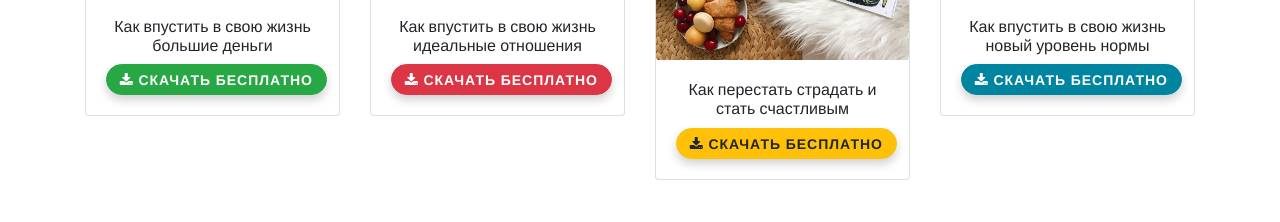
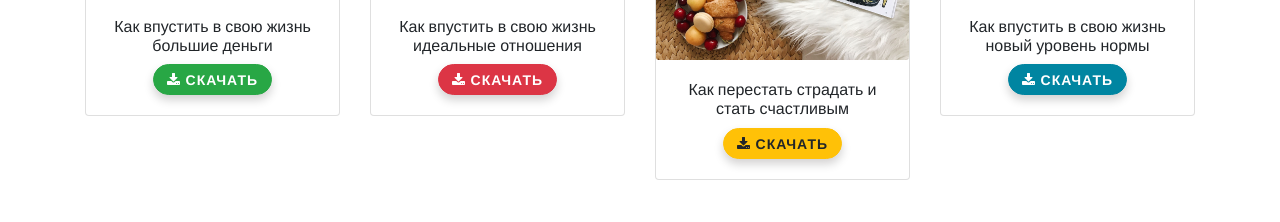
Before and after one commit to leilych/leilych.github.io, a plain HTML site: page index.html in a window 1280 px wide. Shown: the part 782-1004 px from the top of the page. Drawn offline with nearby package versions, Linux system fonts and the light colour scheme.

Commit message:
Update index.html

```diff
--- a/index.html
+++ b/index.html
@@ -70,7 +70,7 @@
 					<img src="img/green.jpg" alt="" class="card-img">
 					<div class="card-body">
 						<h6 class="card-text" style="font-weight: 300;">Как впустить в свою жизнь <strong>большие деньги</strong></h6>
-						<a href="http://kniga-trutneva.ru/altaikyzyla" target="_blank" class="btn my-btn-sm btn-success text-truncate"><i class="fa fa-download"></i> Скачать бесплатно</a>
+						<a href="http://kniga-trutneva.ru/altaikyzyla" target="_blank" class="btn my-btn-sm btn-success" style="white-space:normal !important"><i class="fa fa-download"></i> Скачать</a>
 					</div>
 				</div>
 			</div>
@@ -79,7 +79,7 @@
 					<img src="img/pink.jpg" alt="" class="card-img">
 					<div class="card-body">
 						<h6 class="card-text" style="font-weight: 300;">Как впустить в свою жизнь <strong>идеальные отношения</strong></h6>
-						<a href="http://kniga-love.ru/altaikyzyla" target="_blank" class="btn my-btn-sm btn-danger text-truncate"><i class="fa fa-download"></i> Скачать бесплатно</a>
+						<a href="http://kniga-love.ru/altaikyzyla" target="_blank" class="btn my-btn-sm btn-danger" style="white-space:normal !important"><i class="fa fa-download"></i> Скачать</a>
 					</div>
 				</div>
 			</div>
@@ -88,7 +88,7 @@
 					<img src="img/yellow.jpg" alt="" class="card-img">
 					<div class="card-body">
 						<h6 class="card-text" style="font-weight: 300;">Как перестать страдать и <strong>стать счастливым</strong></h6>
-						<a href="http://kniga-happy.ru/altaikyzyla" target="_blank" class="btn my-btn-sm btn-warning text-truncate"><i class="fa fa-download"></i> Скачать бесплатно</a>
+						<a href="http://kniga-happy.ru/altaikyzyla" target="_blank" class="btn my-btn-sm btn-warning" style="white-space:normal !important"><i class="fa fa-download"></i> Скачать</a>
 					</div>
 				</div>
 			</div>
@@ -97,7 +97,7 @@
 					<img src="img/blue.jpg" alt="" class="card-img">
 					<div class="card-body">
 						<h6 class="card-text" style="font-weight: 300;">Как впустить в свою жизнь новый <strong>уровень нормы</strong></h6>
-						<a href="http://kniga-norma.ru/altaikyzyla" target="_blank" class="btn my-btn-sm btn-primary text-truncate"><i class="fa fa-download"></i> Скачать бесплатно</a>
+						<a href="http://kniga-norma.ru/altaikyzyla" target="_blank" class="btn my-btn-sm btn-primary" style="white-space:normal !important"><i class="fa fa-download"></i> Скачать</a>
 					</div>
 				</div>
 			</div>
```
